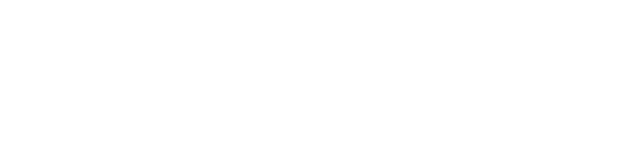
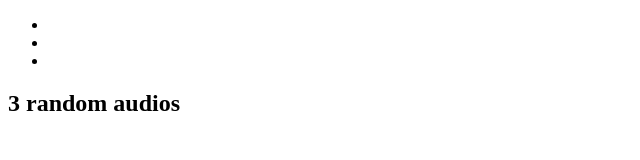
Before and after one commit to acciojob/semantic-navbar-and-audios-siddharth2504, a website: page main.html in a window 1280 px wide. Shown: the whole page, without its empty margins (0-640 px from the left). Drawn offline with Linux system fonts and the light colour scheme.

Commit message:
created a submission

```diff
--- a/main.html
+++ b/main.html
@@ -7,6 +7,20 @@
 </head>
 
 <body>
+
+	<nav>
+        <ul>
+            <li><a href="#"></a></li>
+            <li><a href="#"></a></li>
+            <li><a href="#"></a></li>
+        </ul>
+    </nav>
+    <section>
+        <h2>3 random audios</h2>
+        <audio src="http://commondatastorage.googleapis.com/codeskulptor-demos/DDR_assets/Kangaroo_MusiQue_-_The_Neverwritten_Role_Playing_Game.mp3"></audio>
+        <audio src="http://commondatastorage.googleapis.com/codeskulptor-assets/Epoq-Lepidoptera.ogg"></audio>
+        <audio src="http://codeskulptor-demos.commondatastorage.googleapis.com/pang/paza-moduless.mp3"></audio>
+    </section>
 	<!-- the entire body must be written by student -->
     <script type="text/javascript" src="./script.js">
 </script>
```
